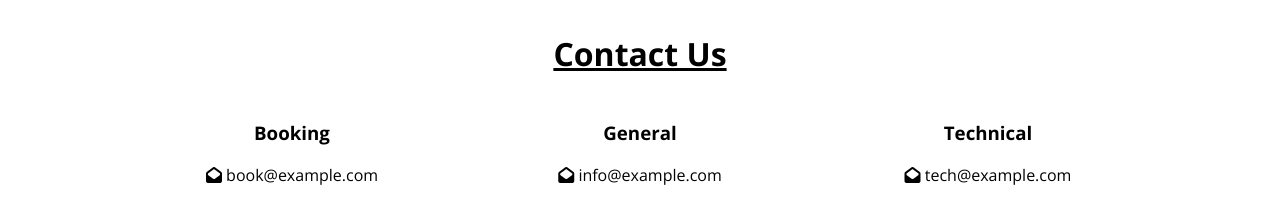
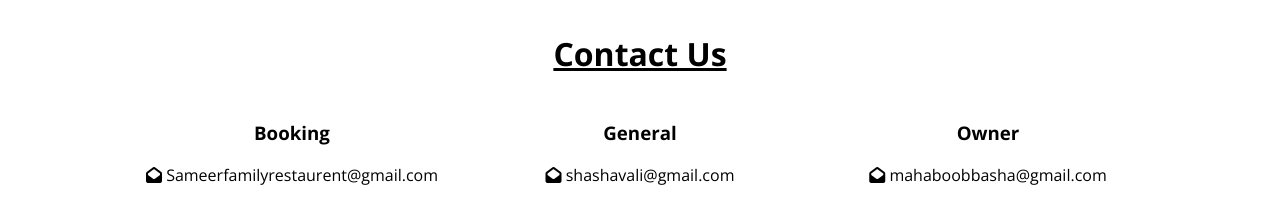
Before and after one commit to Shaik-Lalu-basha/restaurentmenu, a website: page index.html in a window 1280 px wide. Shown: the part 1360-1579 px from the top of the page. Drawn offline with nearby package versions, Linux system fonts and the light colour scheme; grey boxes are pictures that could not be loaded.

Commit message:
Add files via upload

```diff
--- a/index.html
+++ b/index.html
@@ -224,21 +224,21 @@
               <h3>Booking</h3>
               <p>
                 <i class="fa fa-envelope-open"></i>
-                book@example.com
+                Sameerfamilyrestaurent@gmail.com
               </p>
             </div>
             <div class="contact-item">
               <h3>General</h3>
               <p>
                 <i class="fa fa-envelope-open"></i>
-                info@example.com
+                shashavali@gmail.com
               </p>
             </div>
             <div class="contact-item">
-              <h3>Technical</h3>
+              <h3>Owner</h3>
               <p>
                 <i class="fa fa-envelope-open"></i>
-                tech@example.com
+                mahaboobbasha@gmail.com
               </p>
             </div>
           </div>
```
